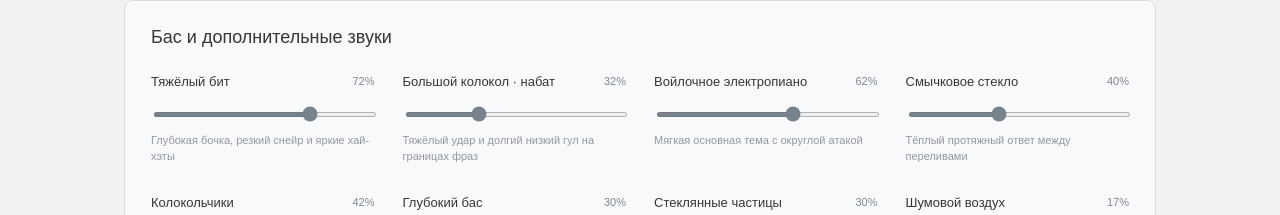
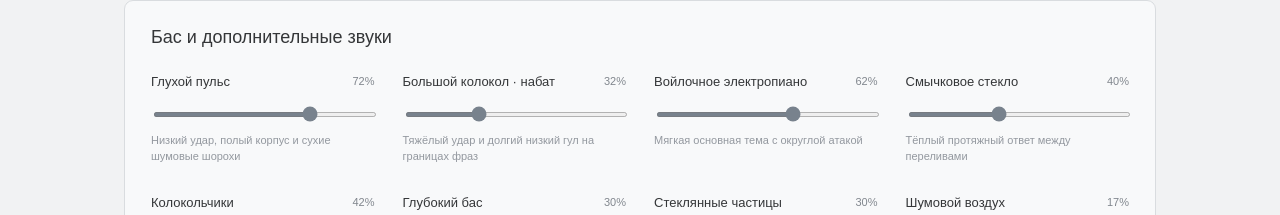
Before and after one commit to polinasergeenkova2007-crypto/origin-music-studio, a React (Vite) app: page / in a window 1280 px wide. Shown: the part 1786-2001 px from the top of the page. Built offline with nearby package versions, Linux system fonts and the light colour scheme.

Commit message:
Add src source files

```diff
--- a/src/App.tsx
+++ b/src/App.tsx
@@ -326,8 +326,8 @@ export default function App() {
             [
               {
                 key: "beat",
-                name: "Тяжёлый бит",
-                description: "Глубокая бочка, резкий снейр и яркие хай-хэты",
+                name: "Глухой пульс",
+                description: "Низкий удар, полый корпус и сухие шумовые шорохи",
               },
               {
                 key: "tower",
```
